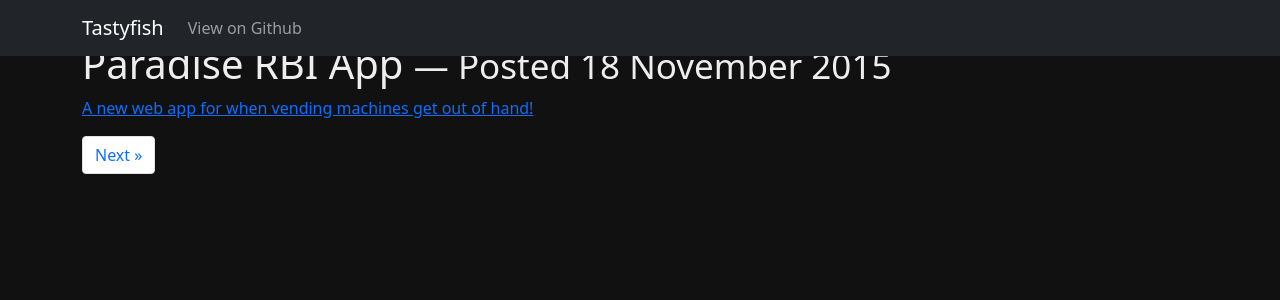
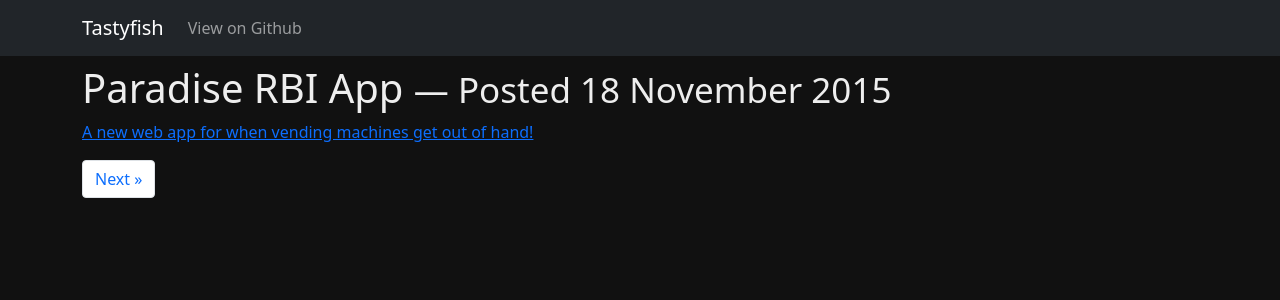
Before and after one commit to Tastyfish/tastyfish.github.io, a Jekyll site: the page built from _posts/2015-11-18-rbi.md, in a window 1280 px wide. Shown: the top 300 px of the page. Built offline with Jekyll 4.4.1, drawn with Linux system fonts in a browser that asks for light colours.

Commit message:
Update some page style stuff.

```diff
--- a/_layouts/default.html
+++ b/_layouts/default.html
@@ -8,11 +8,8 @@
 	<link rel="stylesheet" href="{{site.baseurl}}/stylesheets/bootstrap.min.css"/>
 	<script src="{{site.baseurl}}/javascripts/bootstrap.bundle.min.js"></script>
 	<style>
-		.list-group-item-heading a {
-			color: #fff;
-		}
 		#content-body {
-			margin-top: 2.5em;
+			margin-top: 4em;
 		}
 		body {
 			background-color: #111;
--- a/_layouts/post.html
+++ b/_layouts/post.html
@@ -1,7 +1,6 @@
 ---
 layout: default
 ---
-<div class="wrapper">
 <div id="page-header">
 	<h1>
 		{{ page.title }}&nbsp;<small>&mdash; Posted {{ page.date | date_to_long_string }}</small>
@@ -20,4 +19,3 @@ layout: default
 		{% endif %}
 	</ul>
 </nav>
-</div>
--- a/index.html
+++ b/index.html
@@ -10,9 +10,6 @@
 	<link rel="stylesheet" href="{{site.baseurl}}/stylesheets/bootstrap.min.css"/>
 	<script src="{{site.baseurl}}/javascripts/bootstrap.bundle.min.js"></script>
 	<style>
-		.list-group-item-heading a {
-			color: #fff;
-		}
 		#page-header {
 			margin-top: 4em;
 		}
```
Lines whose indentation alone changed are shown as unchanged.
